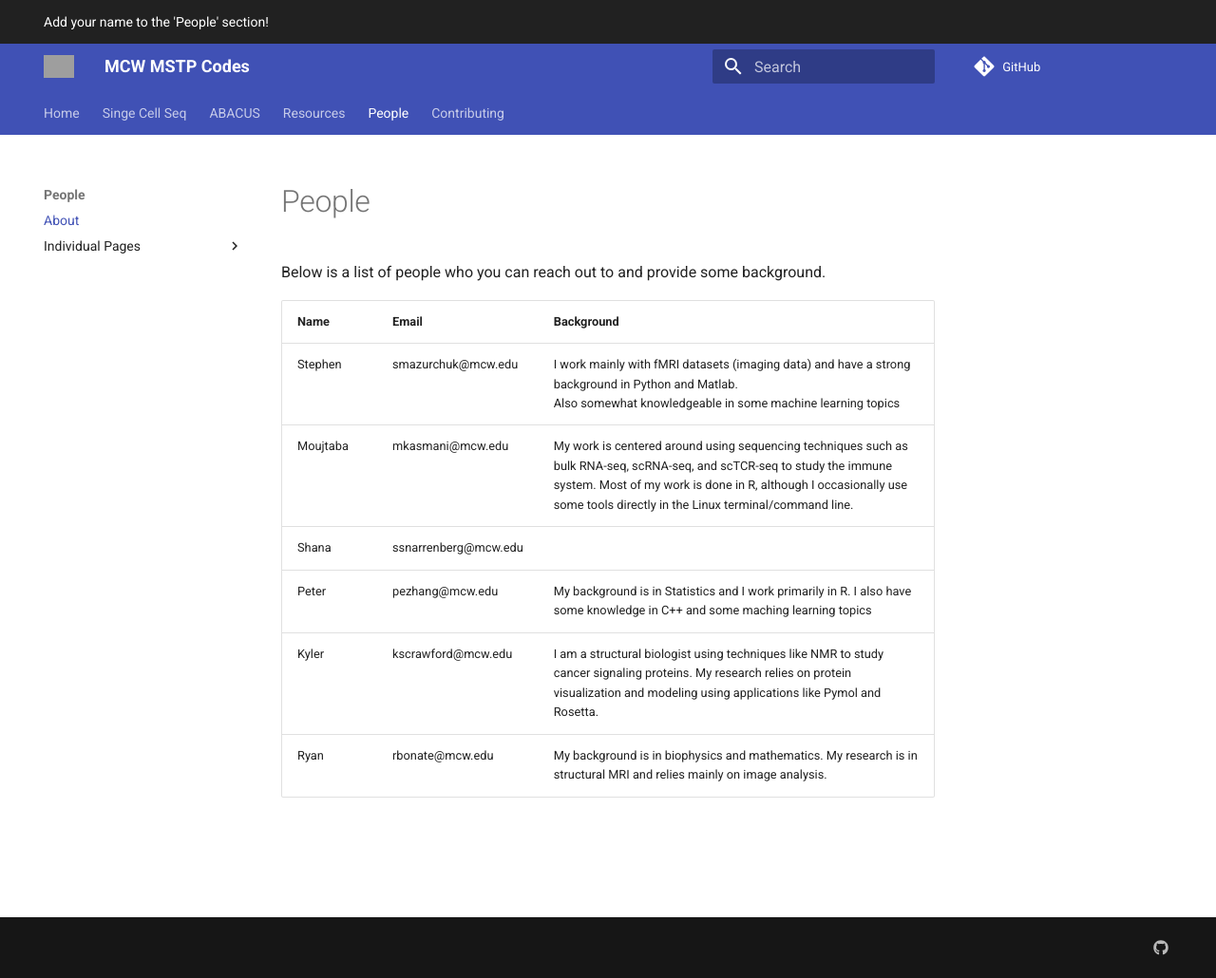
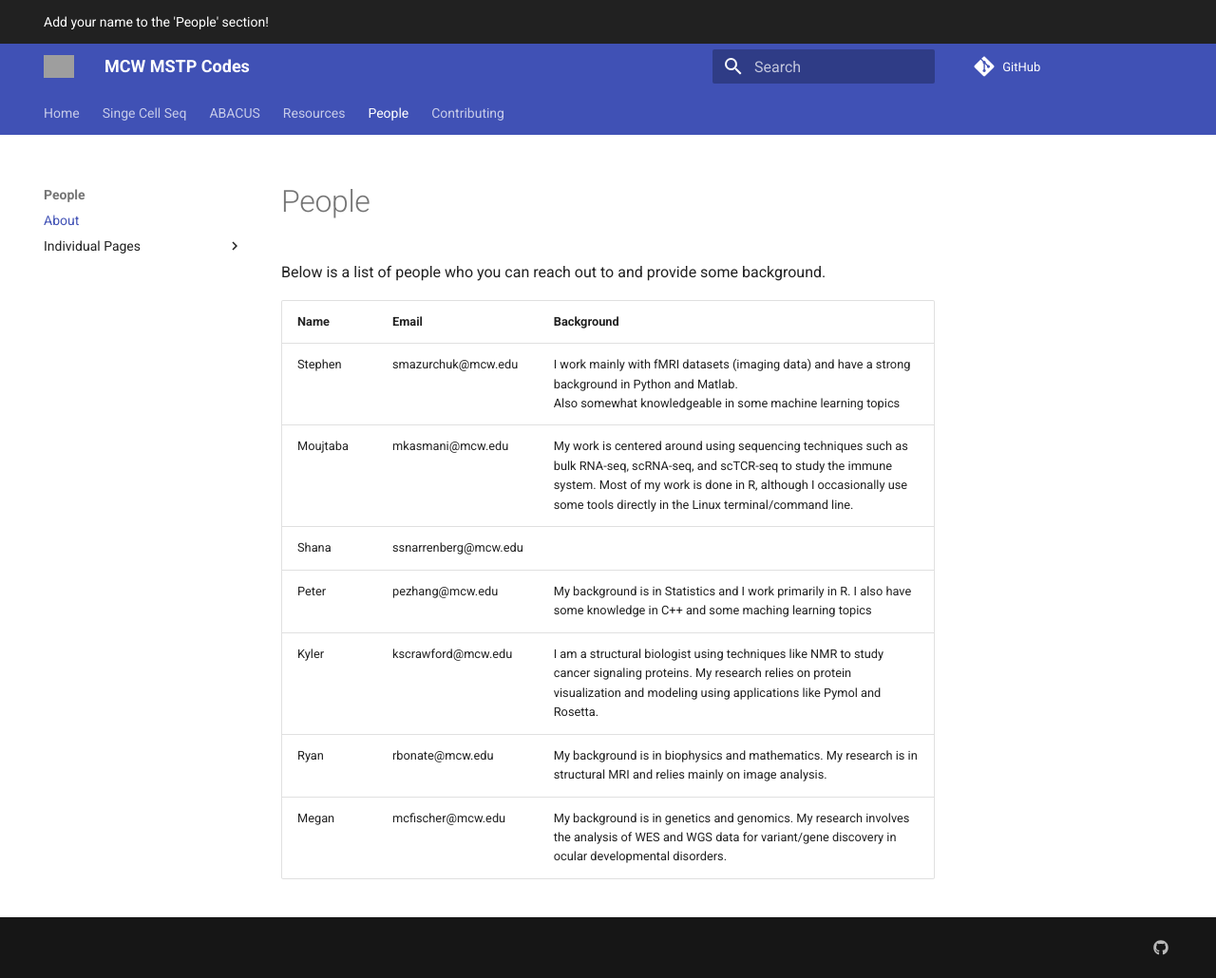
Before and after one commit to mcw-mstp/mcw-mstp.github.io, an MkDocs documentation site: the page built from docs/people/people.md, in a window 1280 px wide and 1030 px high. Shown: the whole window at 95% size. Built offline with MkDocs 1.6.1 and Material for MkDocs 9.7.7, drawn with Linux system fonts in a browser that asks for light colours; comment, search, counter and statistics services are not loaded; grey boxes are pictures that could not be loaded.

Commit message:
Update people.md
Added my information (Megan Fischer) to the People page of the MSTP Coding site

```diff
--- a/docs/people/people.md
+++ b/docs/people/people.md
@@ -14,3 +14,4 @@ Below is a list of people who you can reach out to and provide some background.
 | Peter | pezhang@mcw.edu | My background is in Statistics and I work primarily in R. I also have some knowledge in C++ and some maching learning topics |
 | Kyler | kscrawford@mcw.edu | I am a structural biologist using techniques like NMR to study cancer signaling proteins. My research relies on protein visualization and modeling using applications like Pymol and Rosetta.
 | Ryan | rbonate@mcw.edu | My background is in biophysics and mathematics. My research is in structural MRI and relies mainly on image analysis. |
+| Megan | mcfischer@mcw.edu | My background is in genetics and genomics. My research involves the analysis of WES and WGS data for variant/gene discovery in ocular developmental disorders. |
```
